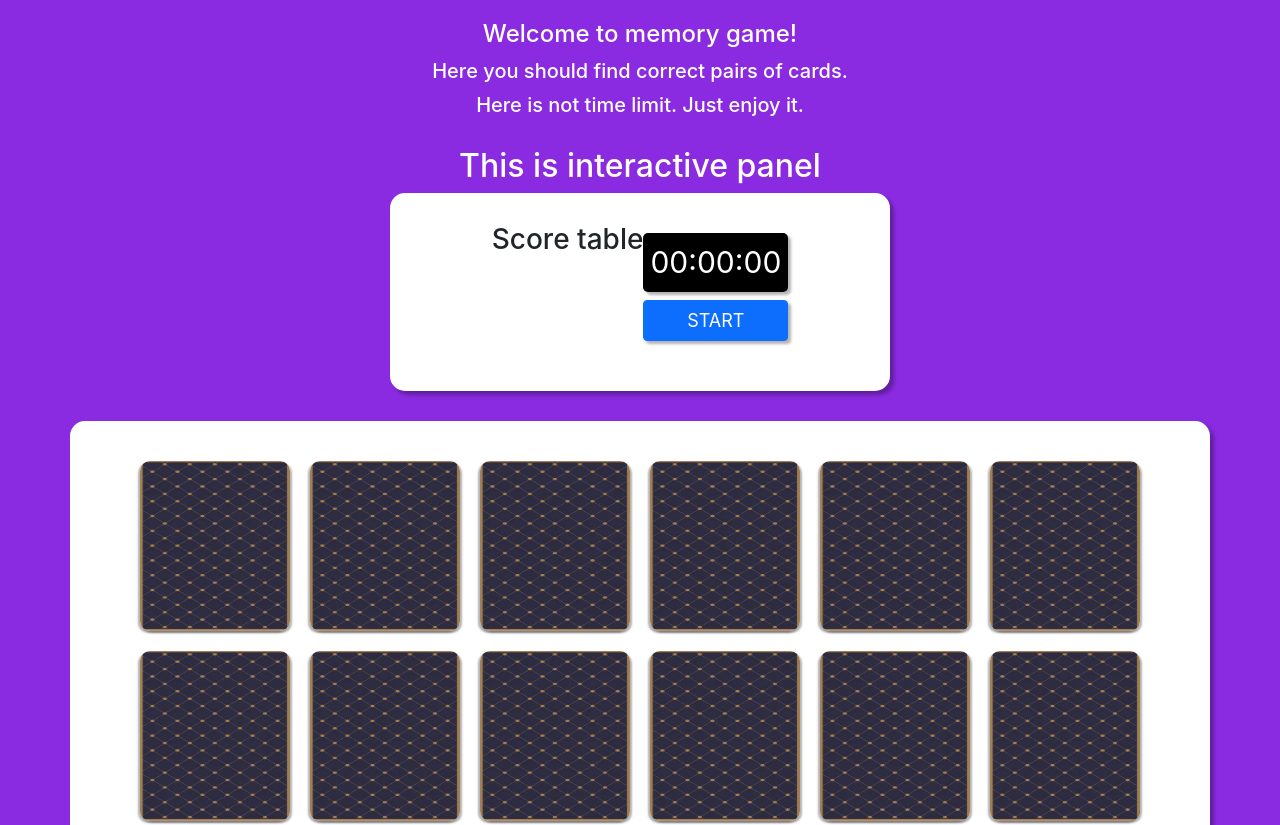
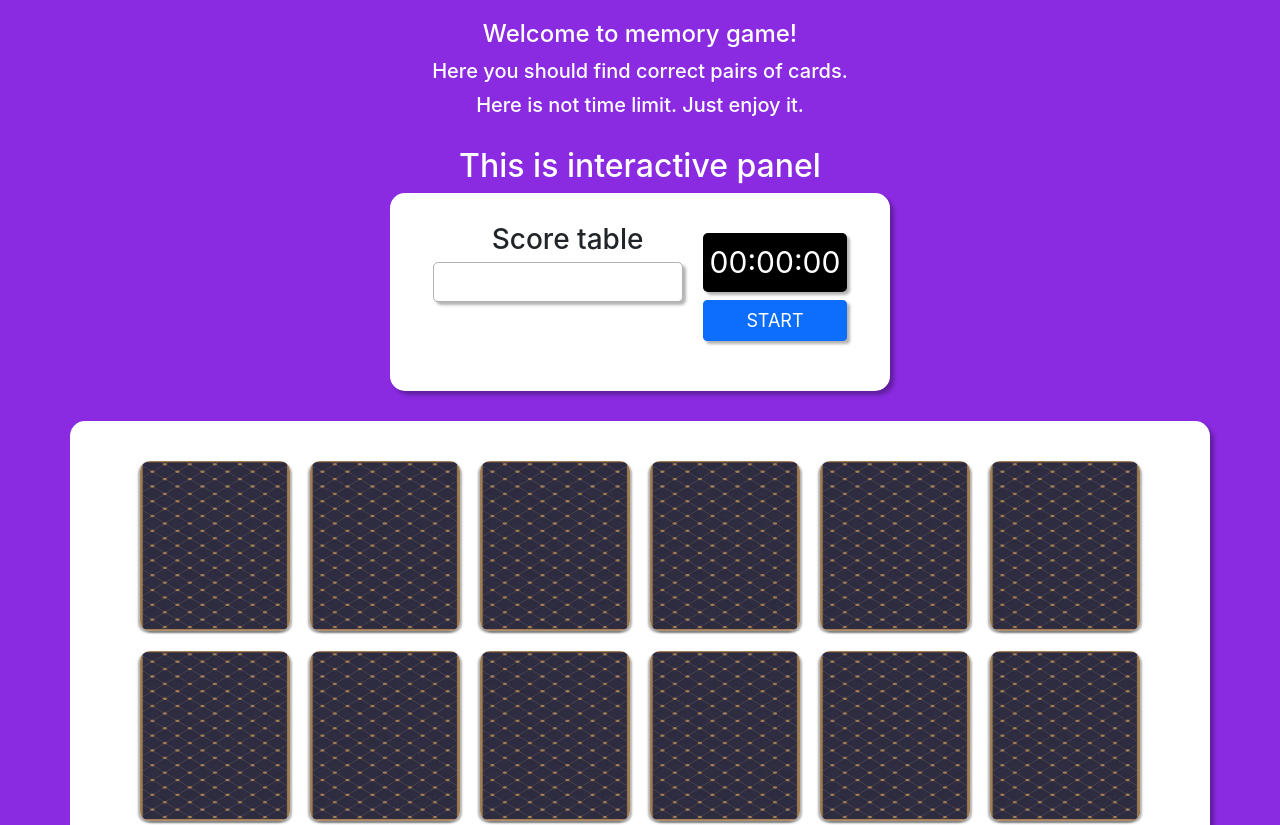
Before and after one commit to bykovmikhail72/memory-game, a React app in the folder memory-game/: page / in a window 1280 px wide. Shown: the top 825 px of the page. Built offline with nearby package versions, Linux system fonts and the light colour scheme; data requests are answered from the project's data file.

Commit message:
fix opened, delete timeout when pair found, make result table

```diff
--- a/memory-game/src/components/cards/cards.js
+++ b/memory-game/src/components/cards/cards.js
@@ -80,7 +80,11 @@ const Cards = () => {
     useEffect(() => {
         if (openedCards.length < 2 && openedCards.length > 0) {
             oneCardOpenedTimeout.current = setTimeout(() => {
-                itemRefs.current.forEach(item => item.classList.remove('flip'));
+                data.forEach((item, i) => {
+                    if (!item.opened) {
+                        itemRefs.current[i].classList.remove('flip');
+                    }
+                })
                 setOpenedCards([]);
             }, 5000);
         }
@@ -101,6 +105,7 @@ const Cards = () => {
                 setCounterOpened(item => item + 2);
 
                 if (counterOpened === 34) {
+                    setCounterOpened(0);
                     setTimeout(() => {
                         dispatch(toggleAllOppened());
                     }, 2000)
@@ -110,7 +115,6 @@ const Cards = () => {
             clearTimeout(oneCardOpenedTimeout.current);
             //Если условия выше не выполнились и две открытые карточки - разные, то закрываем их основываясь на значении opened
             twoCardOpenedTimeout.current = setTimeout(() => {
-                console.log('first')
                 data.forEach((item, i) => {
                     if (!item.opened) {
                         itemRefs.current[i].classList.remove('flip');
@@ -126,13 +130,10 @@ const Cards = () => {
     useEffect(() => {
         clearTimeout(twoCardOpenedTimeout.current);
         setTimeout(() => {
-            console.log('second')
-            console.log(data)
             data.forEach((item, i) => {
                 //Дополнительное условие, для того, чтобы useEffect не вызывался при начальном рендере страницы
                 if (openedCards === []) {
                     if (!item.opened) {
-                        console.log(item.opened);
                         itemRefs.current[i].remove('flip');
                     }
                 }
--- a/memory-game/src/components/cards/cards.sass
+++ b/memory-game/src/components/cards/cards.sass
@@ -47,5 +47,3 @@
             transform: rotateY(180deg)
     .card.flip
             transform: rotateY(180deg)
-    .card-hidden
-        display: none
--- a/memory-game/src/components/interactive-menu/interactive-menu.js
+++ b/memory-game/src/components/interactive-menu/interactive-menu.js
@@ -17,6 +17,7 @@ const InteractiveMenu = () => {
     const dispatch = useDispatch();
 
     const started = useSelector(state => state.started);
+    const allOppened = useSelector(state => state.allOppened);
 
     useEffect(() => {
         if (started) {
@@ -34,11 +35,18 @@ const InteractiveMenu = () => {
     }, [started]);
 
     useEffect(() => {
-        if (!started) {
-            setTotalTime([hours, minutes, seconds]);
+        if (allOppened) {
+            setTotalTime(item => {
+                const newObj = {
+                    hours,
+                    minutes,
+                    seconds
+                };
+                return [...item, newObj];
+            });
         }
         // eslint-disable-next-line
-    }, [started]);
+    }, [allOppened]);
 
     const startTimer = () => {
         dispatch(toggleStarted());
--- a/memory-game/src/components/result-table/result-table.js
+++ b/memory-game/src/components/result-table/result-table.js
@@ -2,18 +2,33 @@
 import "../result-table/result-table.sass"
 
 const ResultTable = ({totalTime}) => {
-    const items = totalTime.forEach((item, i) => {
+    const items = totalTime.map((item, i) => {
+        const hours = item.hours < 10 ? `0${item.hours}` : item.hours;
+        const minutes = item.minutes < 10 ? `0${item.minutes}` : item.minutes;
+        const seconds = item.seconds < 10 ? `0${item.seconds}` : item.seconds;
         return (
-            <div className="results" key={i}>
-                <div className="results__number">{`${i}.`}</div>
-                <div className="results__time">{`${item[0]}:${item[1]}:${item[2]}`}</div>
+            <div className="results__container" key={i}>
+                <div className="results__number">{`${i + 1}.`}</div>
+                <div className="results__time">{`${hours}:${minutes}:${seconds}`}</div>
             </div>
         )
     })
 
+    const showMessageFunc = () => {
+        return (
+            <h3 className="empty-results">'There are no results yet'</h3>
+        )
+    }
+
+    const showMessage = showMessageFunc();
+
+    const message = totalTime === [] ? showMessage : null;
+    const results = totalTime.length > 0 ? items : null;
+
     return (
-        <div className="result__container">
-            {items}
+        <div className="results">
+            {message}
+            {results}
         </div>
     )
 }
--- a/memory-game/src/components/result-table/result-table.sass
+++ b/memory-game/src/components/result-table/result-table.sass
@@ -1,11 +1,12 @@
 .results
-    display: flex
-    align-items: center
     width: 250px
+    min-height: 40px
     margin-right: 20px
     border-radius: 5px
     border: 1px solid rgba(0,0,0, .3)
     box-shadow: 3px 3px 3px rgba(0,0,0, .3)
+    &__container
+        display: flex
     &__number
         font-size: 25px
         padding: 5px 10px
@@ -13,3 +14,4 @@
     &__time
         font-size: 25px
         margin: 0 auto
+        padding: 5px 10px
```
